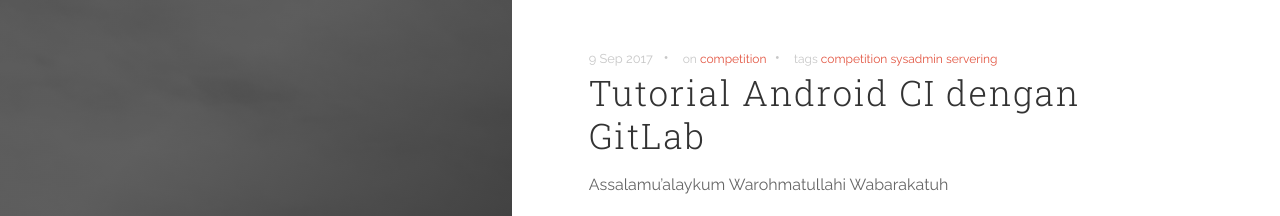
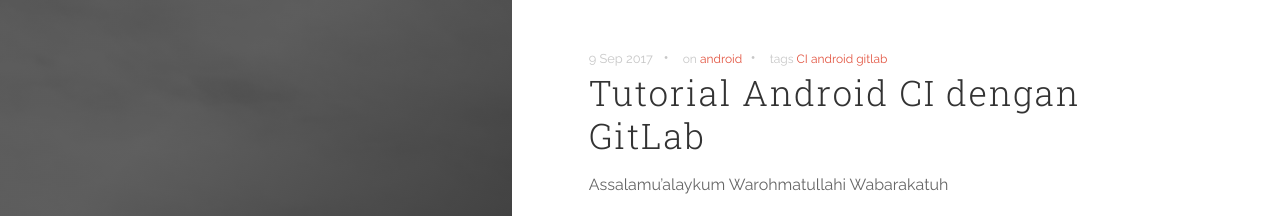
Before and after one commit to repodevs/repodevs.github.io, a Jekyll site: the page built from _posts/2017-09-09-tutorial-android-ci-dengan-gitlab.markdown, in a window 1280 px wide and 900 px high. Shown: the top 216 px of the window. Built offline with Jekyll 4.4.1, drawn with Linux system fonts in a browser that asks for light colours; comment, search, counter and statistics services are not loaded.

Commit message:
update category post of Tutorial android CI

```diff
--- a/_posts/2017-09-09-tutorial-android-ci-dengan-gitlab.markdown
+++ b/_posts/2017-09-09-tutorial-android-ci-dengan-gitlab.markdown
@@ -1,8 +1,8 @@
 ---
 title:  "Tutorial Android CI dengan GitLab"
 date: 2017-09-09 14:22
-categories: [competition]
-tags: [competition, sysadmin, servering]
+categories: [android]
+tags: [CI, android, gitlab]
 ---
 
 Assalamu'alaykum Warohmatullahi Wabarakatuh
```
